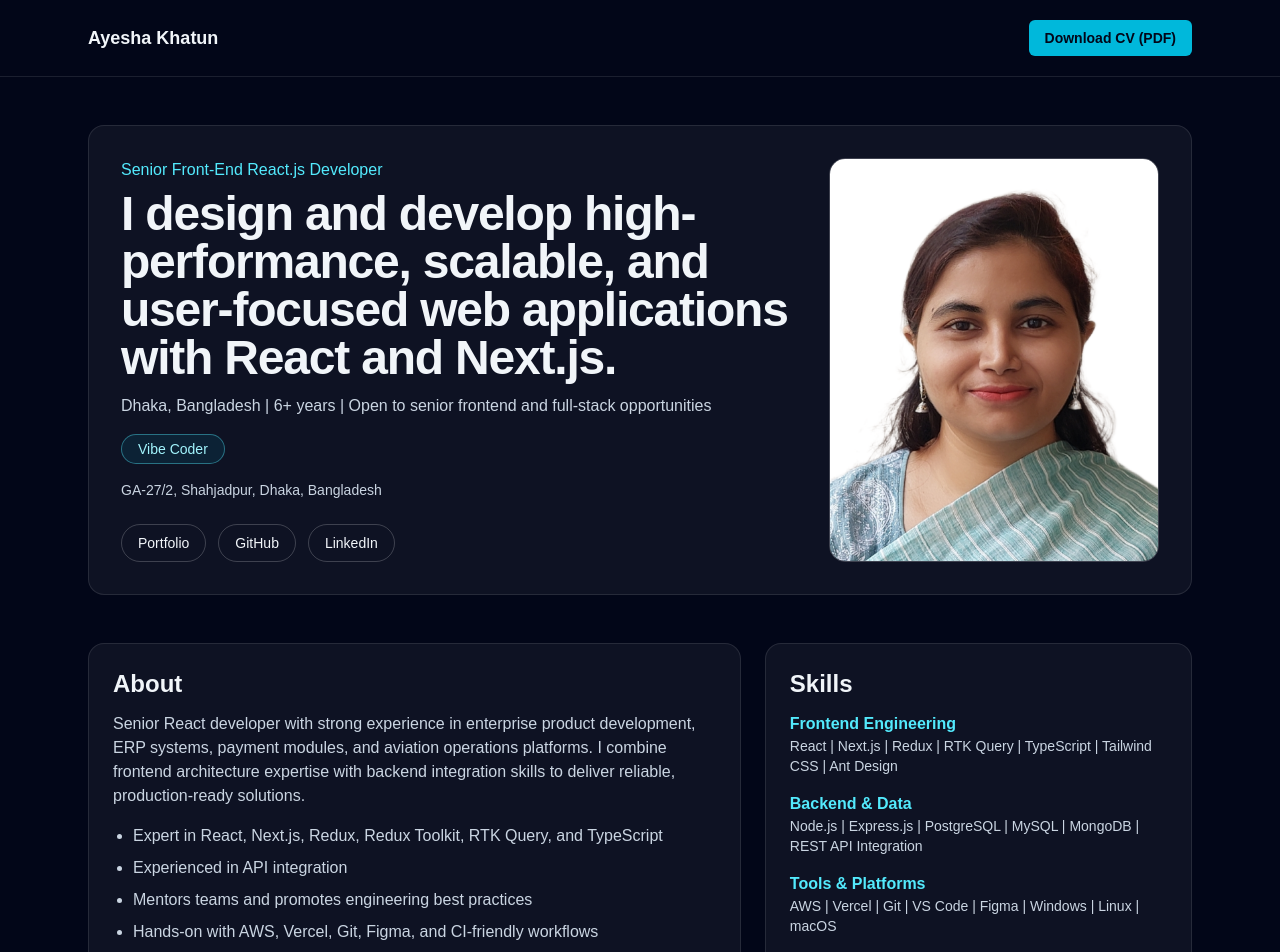
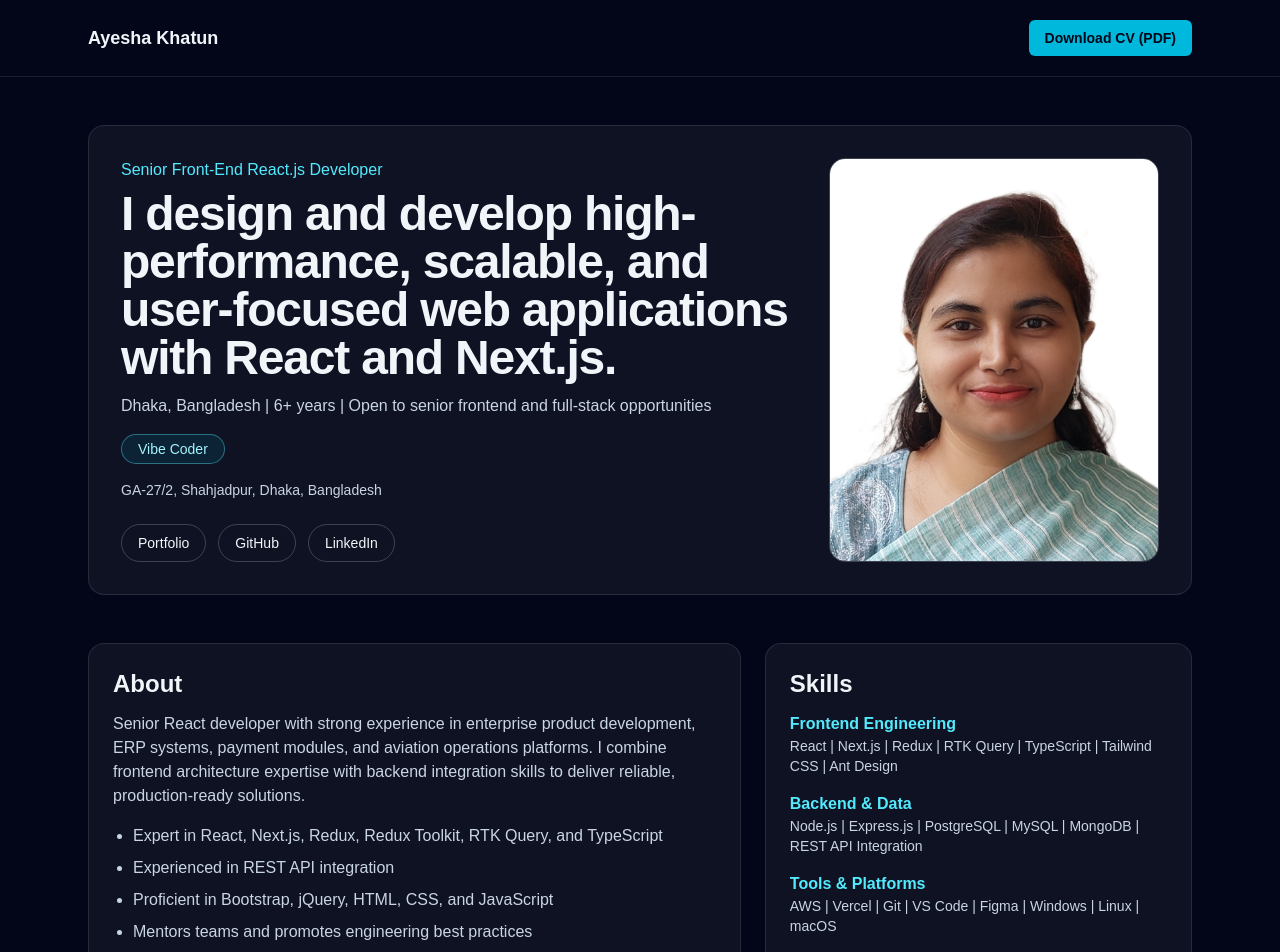
Before and after one commit to moliayesha7/portfolio, a Next.js app: page / in a window 1280 px wide. Shown: the top 952 px of the page. Built offline with nearby package versions, Linux system fonts and the light colour scheme.

Commit message:
highlights added

```diff
--- a/src/data/portfolioData.js
+++ b/src/data/portfolioData.js
@@ -21,9 +21,10 @@ const portfolioData = {
       "Senior React developer with strong experience in enterprise product development, ERP systems, payment modules, and aviation operations platforms. I combine frontend architecture expertise with backend integration skills to deliver reliable, production-ready solutions.",
     highlights: [
       "Expert in React, Next.js, Redux, Redux Toolkit, RTK Query, and TypeScript",
-      "Experienced in API integration",
+      "Experienced in REST API integration",
+      "Proficient in Bootstrap, jQuery, HTML, CSS, and JavaScript",
       "Mentors teams and promotes engineering best practices",
-      "Hands-on with AWS, Vercel, Git, Figma, and CI-friendly workflows",
+      "Hands-on with AWS, Vercel, Git, Figma, and CI-friendly workflows"
     ],
   },
   skills: [
```
